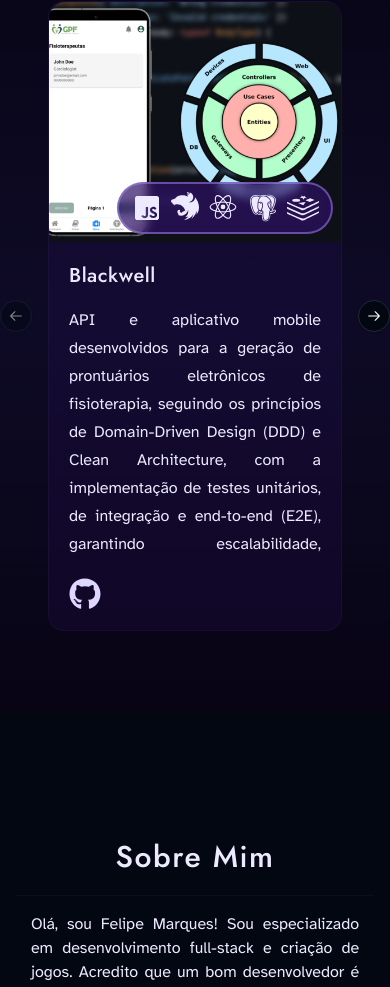
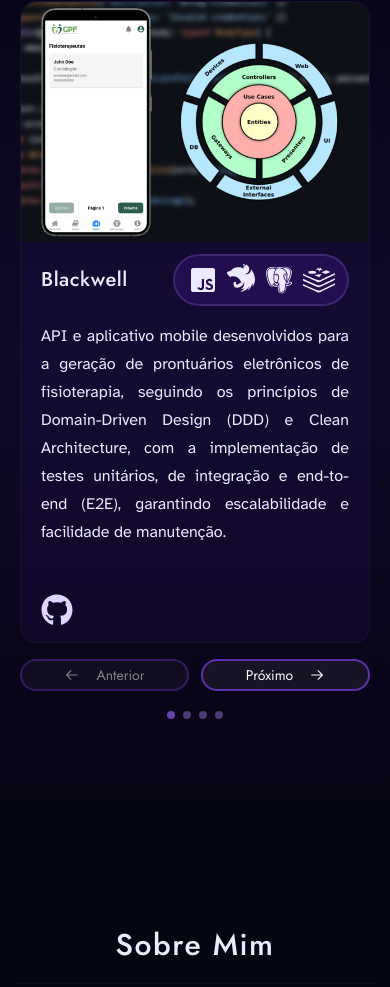
Before and after one commit to helpmeagain/helpmeagain.github.io, a React (Vite) app: page / in a window 390 px wide. Shown: the part 936-1923 px from the top of the page. Built offline with nearby package versions, Linux system fonts and the light colour scheme.

Commit message:
feat: change carousel style

```diff
--- a/src/assets/data/ProjectsData.tsx
+++ b/src/assets/data/ProjectsData.tsx
@@ -23,7 +23,7 @@ const ProjectsData = () => {
       icons: [
         <BiLogoJavascript className="h-8 w-8 rounded-full" />,
         <SiNestjs className="h-7 w-7 " />,
-        <BiLogoReact className="h-8 w-8" />,
+        // <BiLogoReact className="h-8 w-8" />,
         <BiLogoPostgresql className="h-8 w-8" />,
         <SiRedis className="h-8 w-8 " />,
       ],
--- a/src/assets/translations/en/global.json
+++ b/src/assets/translations/en/global.json
@@ -29,7 +29,7 @@
   "projects": {
     "blackwell": {
       "name": "Blackwell",
-      "description": "API and mobile application developed for generating electronic physiotherapy records, following Domain-Driven Design (DDD) and Clean Architecture principles, with unit, integration, and end-to-end (E2E) testing implemented to ensure scalability, reliability, and ease of maintenance."
+      "description": "API and mobile application developed for generating electronic physiotherapy records, following Domain-Driven Design (DDD) and Clean Architecture principles, with unit, integration, and end-to-end (E2E) testing implemented to ensure scalability and ease of maintenance."
     },
     "kiwi": {
       "name": "Project Kiwi",
--- a/src/assets/translations/pt/global.json
+++ b/src/assets/translations/pt/global.json
@@ -29,7 +29,7 @@
   "projects": {
     "blackwell": {
       "name": "Blackwell",
-      "description": "API e aplicativo mobile desenvolvidos para a geração de prontuários eletrônicos de fisioterapia, seguindo os princípios de Domain-Driven Design (DDD) e Clean Architecture, com a implementação de testes unitários, de integração e end-to-end (E2E), garantindo escalabilidade, confiabilidade e facilidade de manutenção."
+      "description": "API e aplicativo mobile desenvolvidos para a geração de prontuários eletrônicos de fisioterapia, seguindo os princípios de Domain-Driven Design (DDD) e Clean Architecture, com a implementação de testes unitários, de integração e end-to-end (E2E), garantindo escalabilidade e facilidade de manutenção."
     },
     "kiwi": {
       "name": "Project Kiwi",
--- a/src/components/atoms/ProjectTechnologies.tsx
+++ b/src/components/atoms/ProjectTechnologies.tsx
@@ -1,10 +1,12 @@
 function ProjectTechnologies({ icons }: { icons: React.ReactNode }) {
-    return (
-        <div className="text-violet-100 absolute bottom-2 right-2 flex gap-x-2
-                bg-violet-950/70 backdrop-blur-sm rounded-full p-2 pl-3 pr-3 border-2 border-violet-400/50">
-            {icons}
-        </div>
-    )
+  return (
+    <div
+      className="text-violet-100 flex w-auto gap-x-2
+                bg-violet-950/60 backdrop-blur-sm rounded-full p-2 px-3 border-2 border-violet-400/20"
+    >
+      {icons}
+    </div>
+  );
 }
 
-export default ProjectTechnologies
+export default ProjectTechnologies;
--- a/src/components/atoms/ui/carousel.tsx
+++ b/src/components/atoms/ui/carousel.tsx
@@ -1,42 +1,42 @@
-import * as React from "react"
+import * as React from "react";
 import useEmblaCarousel, {
   type UseEmblaCarouselType,
-} from "embla-carousel-react"
-import { cn } from "@/lib/utils"
-import { Button } from "@/components/atoms/ui/button"
-import { ArrowLeftIcon, ArrowRightIcon } from "@radix-ui/react-icons"
+} from "embla-carousel-react";
+import { cn } from "@/lib/utils";
+import { Button } from "@/components/atoms/ui/button";
+import { ArrowLeftIcon, ArrowRightIcon } from "@radix-ui/react-icons";
 
-type CarouselApi = UseEmblaCarouselType[1]
-type UseCarouselParameters = Parameters<typeof useEmblaCarousel>
-type CarouselOptions = UseCarouselParameters[0]
-type CarouselPlugin = UseCarouselParameters[1]
+type CarouselApi = UseEmblaCarouselType[1];
+type UseCarouselParameters = Parameters<typeof useEmblaCarousel>;
+type CarouselOptions = UseCarouselParameters[0];
+type CarouselPlugin = UseCarouselParameters[1];
 
 type CarouselProps = {
-  opts?: CarouselOptions
-  plugins?: CarouselPlugin
-  orientation?: "horizontal" | "vertical"
-  setApi?: (api: CarouselApi) => void
-}
+  opts?: CarouselOptions;
+  plugins?: CarouselPlugin;
+  orientation?: "horizontal" | "vertical";
+  setApi?: (api: CarouselApi) => void;
+};
 
 type CarouselContextProps = {
-  carouselRef: ReturnType<typeof useEmblaCarousel>[0]
-  api: ReturnType<typeof useEmblaCarousel>[1]
-  scrollPrev: () => void
-  scrollNext: () => void
-  canScrollPrev: boolean
-  canScrollNext: boolean
-} & CarouselProps
+  carouselRef: ReturnType<typeof useEmblaCarousel>[0];
+  api: ReturnType<typeof useEmblaCarousel>[1];
+  scrollPrev: () => void;
+  scrollNext: () => void;
+  canScrollPrev: boolean;
+  canScrollNext: boolean;
+} & CarouselProps;
 
-const CarouselContext = React.createContext<CarouselContextProps | null>(null)
+const CarouselContext = React.createContext<CarouselContextProps | null>(null);
 
 function useCarousel() {
-  const context = React.useContext(CarouselContext)
+  const context = React.useContext(CarouselContext);
 
   if (!context) {
-    throw new Error("useCarousel must be used within a <Carousel />")
+    throw new Error("useCarousel must be used within a <Carousel />");
   }
 
-  return context
+  return context;
 }
 
 const Carousel = React.forwardRef<
@@ -61,61 +61,61 @@ const Carousel = React.forwardRef<
         axis: orientation === "horizontal" ? "x" : "y",
       },
       plugins
-    )
-    const [canScrollPrev, setCanScrollPrev] = React.useState(false)
-    const [canScrollNext, setCanScrollNext] = React.useState(false)
+    );
+    const [canScrollPrev, setCanScrollPrev] = React.useState(false);
+    const [canScrollNext, setCanScrollNext] = React.useState(false);
 
     const onSelect = React.useCallback((api: CarouselApi) => {
       if (!api) {
-        return
+        return;
       }
 
-      setCanScrollPrev(api.canScrollPrev())
-      setCanScrollNext(api.canScrollNext())
-    }, [])
+      setCanScrollPrev(api.canScrollPrev());
+      setCanScrollNext(api.canScrollNext());
+    }, []);
 
     const scrollPrev = React.useCallback(() => {
-      api?.scrollPrev()
-    }, [api])
+      api?.scrollPrev();
+    }, [api]);
 
     const scrollNext = React.useCallback(() => {
-      api?.scrollNext()
-    }, [api])
+      api?.scrollNext();
+    }, [api]);
 
     const handleKeyDown = React.useCallback(
       (event: React.KeyboardEvent<HTMLDivElement>) => {
         if (event.key === "ArrowLeft") {
-          event.preventDefault()
-          scrollPrev()
+          event.preventDefault();
+          scrollPrev();
         } else if (event.key === "ArrowRight") {
-          event.preventDefault()
-          scrollNext()
+          event.preventDefault();
+          scrollNext();
         }
       },
       [scrollPrev, scrollNext]
-    )
+    );
 
     React.useEffect(() => {
       if (!api || !setApi) {
-        return
+        return;
       }
 
-      setApi(api)
-    }, [api, setApi])
+      setApi(api);
+    }, [api, setApi]);
 
     React.useEffect(() => {
       if (!api) {
-        return
+        return;
       }
 
-      onSelect(api)
-      api.on("reInit", onSelect)
-      api.on("select", onSelect)
+      onSelect(api);
+      api.on("reInit", onSelect);
+      api.on("select", onSelect);
 
       return () => {
-        api?.off("select", onSelect)
-      }
-    }, [api, onSelect])
+        api?.off("select", onSelect);
+      };
+    }, [api, onSelect]);
 
     return (
       <CarouselContext.Provider
@@ -142,16 +142,16 @@ const Carousel = React.forwardRef<
           {children}
         </div>
       </CarouselContext.Provider>
-    )
+    );
   }
-)
-Carousel.displayName = "Carousel"
+);
+Carousel.displayName = "Carousel";
 
 const CarouselContent = React.forwardRef<
   HTMLDivElement,
   React.HTMLAttributes<HTMLDivElement>
 >(({ className, ...props }, ref) => {
-  const { carouselRef, orientation } = useCarousel()
+  const { carouselRef, orientation } = useCarousel();
 
   return (
     <div ref={carouselRef} className="overflow-hidden">
@@ -165,15 +165,15 @@ const CarouselContent = React.forwardRef<
         {...props}
       />
     </div>
-  )
-})
-CarouselContent.displayName = "CarouselContent"
+  );
+});
+CarouselContent.displayName = "CarouselContent";
 
 const CarouselItem = React.forwardRef<
   HTMLDivElement,
   React.HTMLAttributes<HTMLDivElement>
 >(({ className, ...props }, ref) => {
-  const { orientation } = useCarousel()
+  const { orientation } = useCarousel();
 
   return (
     <div
@@ -187,15 +187,15 @@ const CarouselItem = React.forwardRef<
       )}
       {...props}
     />
-  )
-})
-CarouselItem.displayName = "CarouselItem"
+  );
+});
+CarouselItem.displayName = "CarouselItem";
 
 const CarouselPrevious = React.forwardRef<
   HTMLButtonElement,
   React.ComponentProps<typeof Button>
 >(({ className, variant = "outline", size = "icon", ...props }, ref) => {
-  const { orientation, scrollPrev, canScrollPrev } = useCarousel()
+  const { orientation, scrollPrev, canScrollPrev } = useCarousel();
 
   return (
     <Button
@@ -203,9 +203,9 @@ const CarouselPrevious = React.forwardRef<
       variant={variant}
       size={size}
       className={cn(
-        "absolute  h-8 w-8 rounded-full",
+        "hidden md:flex absolute h-8 w-8 rounded-full border-2 border-violet-600/90 bg-zinc-600/20",
         orientation === "horizontal"
-          ? "-left-12 top-1/2 -translate-y-1/2"
+          ? "-left-10 top-1/2 -translate-y-1/2"
           : "-top-12 left-1/2 -translate-x-1/2 rotate-90",
         className
       )}
@@ -216,15 +216,15 @@ const CarouselPrevious = React.forwardRef<
       <ArrowLeftIcon className="h-4 w-4" />
       <span className="sr-only">Previous slide</span>
     </Button>
-  )
-})
-CarouselPrevious.displayName = "CarouselPrevious"
+  );
+});
+CarouselPrevious.displayName = "CarouselPrevious";
 
 const CarouselNext = React.forwardRef<
   HTMLButtonElement,
   React.ComponentProps<typeof Button>
 >(({ className, variant = "outline", size = "icon", ...props }, ref) => {
-  const { orientation, scrollNext, canScrollNext } = useCarousel()
+  const { orientation, scrollNext, canScrollNext } = useCarousel();
 
   return (
     <Button
@@ -232,9 +232,9 @@ const CarouselNext = React.forwardRef<
       variant={variant}
       size={size}
       className={cn(
-        "absolute h-8 w-8 rounded-full",
+        "hidden md:flex absolute h-8 w-8 rounded-full border-2 border-violet-600/90 bg-zinc-600/20",
         orientation === "horizontal"
-          ? "-right-12 top-1/2 -translate-y-1/2"
+          ? "-right-10 top-1/2 -translate-y-1/2"
           : "-bottom-12 left-1/2 -translate-x-1/2 rotate-90",
         className
       )}
@@ -245,9 +245,97 @@ const CarouselNext = React.forwardRef<
       <ArrowRightIcon className="h-4 w-4" />
       <span className="sr-only">Next slide</span>
     </Button>
-  )
-})
-CarouselNext.displayName = "CarouselNext"
+  );
+});
+CarouselNext.displayName = "CarouselNext";
+
+const CarouselDots: React.FC<React.HTMLAttributes<HTMLDivElement>> = ({
+  className,
+  ...props
+}) => {
+  const { api } = useCarousel();
+  const [snapCount, setSnapCount] = React.useState(0);
+  const [selected, setSelected] = React.useState(0);
+
+  React.useEffect(() => {
+    if (!api) return;
+    const onSelect = () => setSelected(api.selectedScrollSnap());
+    setSnapCount(api.scrollSnapList().length);
+    onSelect();
+    api.on("select", onSelect).on("reInit", () => {
+      setSnapCount(api.scrollSnapList().length);
+      onSelect();
+    });
+    return () => {
+      api.off("select", onSelect);
+    };
+  }, [api]);
+
+  if (!api || snapCount <= 1) return null;
+
+  return (
+    <div
+      className={cn("flex items-center justify-center gap-2", className)}
+      {...props}
+    >
+      {Array.from({ length: snapCount }).map((_, i) => (
+        <button
+          key={i}
+          aria-label={`Ir para slide ${i + 1}`}
+          onClick={() => api.scrollTo(i)}
+          className={cn(
+            "h-2 w-2 rounded-full transition",
+            i === selected ? "bg-violet-500/70" : "bg-violet-400/40"
+          )}
+        />
+      ))}
+    </div>
+  );
+};
+
+const CarouselControlsBottom: React.FC<
+  React.HTMLAttributes<HTMLDivElement>
+> = ({ className, ...props }) => {
+  const { scrollPrev, scrollNext, canScrollPrev, canScrollNext } =
+    useCarousel();
+
+  return (
+    <div
+      className={cn(
+        "md:hidden mt-4 flex flex-col items-stretch gap-3",
+        className
+      )}
+      {...props}
+    >
+      <div className="flex items-center justify-between gap-3">
+        <Button
+          type="button"
+          variant="outline"
+          size="sm"
+          className="flex-1 rounded-full border-2 border-violet-600/70 bg-zinc-600/20 jost-regular text-sm"
+          onClick={scrollPrev}
+          disabled={!canScrollPrev}
+        >
+          <ArrowLeftIcon className="mr-2 h-4 w-4" />
+          Anterior
+        </Button>
+        <Button
+          type="button"
+          variant="outline"
+          size="sm"
+          className="flex-1 rounded-full border-2 border-violet-600/70 bg-zinc-600/20 jost-regular text-sm"
+          onClick={scrollNext}
+          disabled={!canScrollNext}
+        >
+          Próximo
+          <ArrowRightIcon className="ml-2 h-4 w-4" />
+        </Button>
+      </div>
+
+      <CarouselDots className="mt-2" />
+    </div>
+  );
+};
 
 export {
   type CarouselApi,
@@ -256,4 +344,6 @@ export {
   CarouselItem,
   CarouselPrevious,
   CarouselNext,
-}
+  CarouselControlsBottom,
+  CarouselDots,
+};
--- a/src/components/molecules/ProjectImage.tsx
+++ b/src/components/molecules/ProjectImage.tsx
@@ -1,22 +1,18 @@
-import ProjectTechnologies from "../atoms/ProjectTechnologies"
-
 type Props = {
   img: string;
   title: string;
-    icons: React.ReactNode;
-}
+};
 
-function ProjectImage({ img, title, icons }: Props) {
+function ProjectImage({ img, title }: Props) {
   return (
     <div className="relative z-0">
       <img
         src={img}
         alt={title}
-                className='w-full object-cover rounded-t-2xl h-60'
+        className="w-full object-cover rounded-t-2xl h-60"
       />
-            <ProjectTechnologies icons={icons} />
     </div>
-    )
+  );
 }
 
-export default ProjectImage
+export default ProjectImage;
--- a/src/components/molecules/ProjectsCard.tsx
+++ b/src/components/molecules/ProjectsCard.tsx
@@ -1,5 +1,6 @@
-import ProjectImage from './ProjectImage';
-import ProjectLinks from './ProjectLinks';
+import ProjectTechnologies from "../atoms/ProjectTechnologies";
+import ProjectImage from "./ProjectImage";
+import ProjectLinks from "./ProjectLinks";
 
 type ProjectCardProps = {
   url?: string;
@@ -8,18 +9,32 @@ type ProjectCardProps = {
   title: string;
   icons: React.ReactNode;
   text: string;
-}
+};
 
-const ProjectsCard = ({ url, img, github, title, icons, text }: ProjectCardProps) => {
+const ProjectsCard = ({
+  url,
+  img,
+  github,
+  title,
+  icons,
+  text,
+}: ProjectCardProps) => {
   return (
-        <article className='bg-violet-950/20 border-violet-400/5 border rounded-2xl duration-300 w-full h-full'>
-            <ProjectImage img={img} title={title} icons={icons} />
-            <div className='flex flex-col p-8 max-sm:p-5 text-violet-100'>
-                <h2 className='text-xl tracking-wide font-medium jost-semi-bold'>{title}</h2>
-                <p className='mt-4 leading-7 text-justify atkinson-hyperlegible-regular overflow-hidden max-sm:h-64 max-lg:h-[255px] h-48'>{text}</p>
+    <article className="bg-violet-950/20 border-violet-400/5 border rounded-2xl duration-300 w-full h-full">
+      <ProjectImage img={img} title={title} />
+      <div className="flex flex-col py-3 p-5 text-violet-100">
+        <div className="flex items-center justify-between w-full">
+          <h2 className="text-xl tracking-wide font-medium jost-semi-bold">
+            {title}
+          </h2>
+          <ProjectTechnologies icons={icons} />
+        </div>
+        <p className="mt-4 leading-7 text-justify atkinson-hyperlegible-regular overflow-hidden max-sm:h-64 max-lg:h-[255px] h-48">
+          {text}
+        </p>
         <ProjectLinks gitHubLink={github} deployUrl={url} />
       </div>
     </article>
-    )
-}
-export default ProjectsCard
+  );
+};
+export default ProjectsCard;
--- a/src/components/organisms/ProjectSlide.tsx
+++ b/src/components/organisms/ProjectSlide.tsx
@@ -1,21 +1,34 @@
-import { Carousel, CarouselContent, CarouselItem, CarouselNext, CarouselPrevious } from "../atoms/ui/carousel";
+import {
+  Carousel,
+  CarouselContent,
+  CarouselControlsBottom,
+  CarouselDots,
+  CarouselItem,
+  CarouselNext,
+  CarouselPrevious,
+} from "../atoms/ui/carousel";
 import ProjectsData from "../../assets/data/ProjectsData";
-import ProjectsCard from "../molecules/ProjectsCard"
+import ProjectsCard from "../molecules/ProjectsCard";
 
 function ProjectSlide() {
   return (
-        <Carousel opts={{
+    <Carousel
+      opts={{
         align: "start",
-        }} className="w-full">
+      }}
+      className="w-full"
+    >
       <CarouselContent>
-                {ProjectsData().map((project) =>
+        {ProjectsData().map((project) => (
           <CarouselItem key={project.id} className="md:basis-1/2 lg:basis-1/3">
             <ProjectsCard {...project} />
           </CarouselItem>
-                )}
+        ))}
       </CarouselContent>
       <CarouselPrevious className="text-white" />
       <CarouselNext className="text-white" />
+      <CarouselControlsBottom />
+      <CarouselDots className="mt-4 hidden md:flex" />
     </Carousel>
   );
 }
--- a/src/components/templates/Projects.tsx
+++ b/src/components/templates/Projects.tsx
@@ -1,15 +1,18 @@
-import SectionTitle from "../atoms/SectionTitle"
-import { useTranslation } from 'react-i18next';
+import SectionTitle from "../atoms/SectionTitle";
+import { useTranslation } from "react-i18next";
 import ProjectSlide from "../organisms/ProjectSlide";
 
 function Projects() {
-    const { t } = useTranslation();
+  const { t } = useTranslation();
 
-    return (
-        <section className="flex flex-col items-center py-20 max-sm:pt-5 px-28 max-sm:px-12 w-screen gap-y-4 bg-gradient-to-t from-[#080414] via-violet-700/10 to-[#080414] select-none" id="projects">
-            <SectionTitle text={t('titles.projects')} />
-            <ProjectSlide />
-        </section>
-    )
+  return (
+    <section
+      className="flex flex-col items-center py-20 max-sm:pt-5 px-28 max-md:px-5 w-screen gap-y-4 bg-gradient-to-t from-[#080414] via-violet-700/10 to-[#080414] select-none"
+      id="projects"
+    >
+      <SectionTitle text={t("titles.projects")} />
+      <ProjectSlide />
+    </section>
+  );
 }
-export default Projects
+export default Projects;
```
Lines whose indentation alone changed are shown as unchanged.
